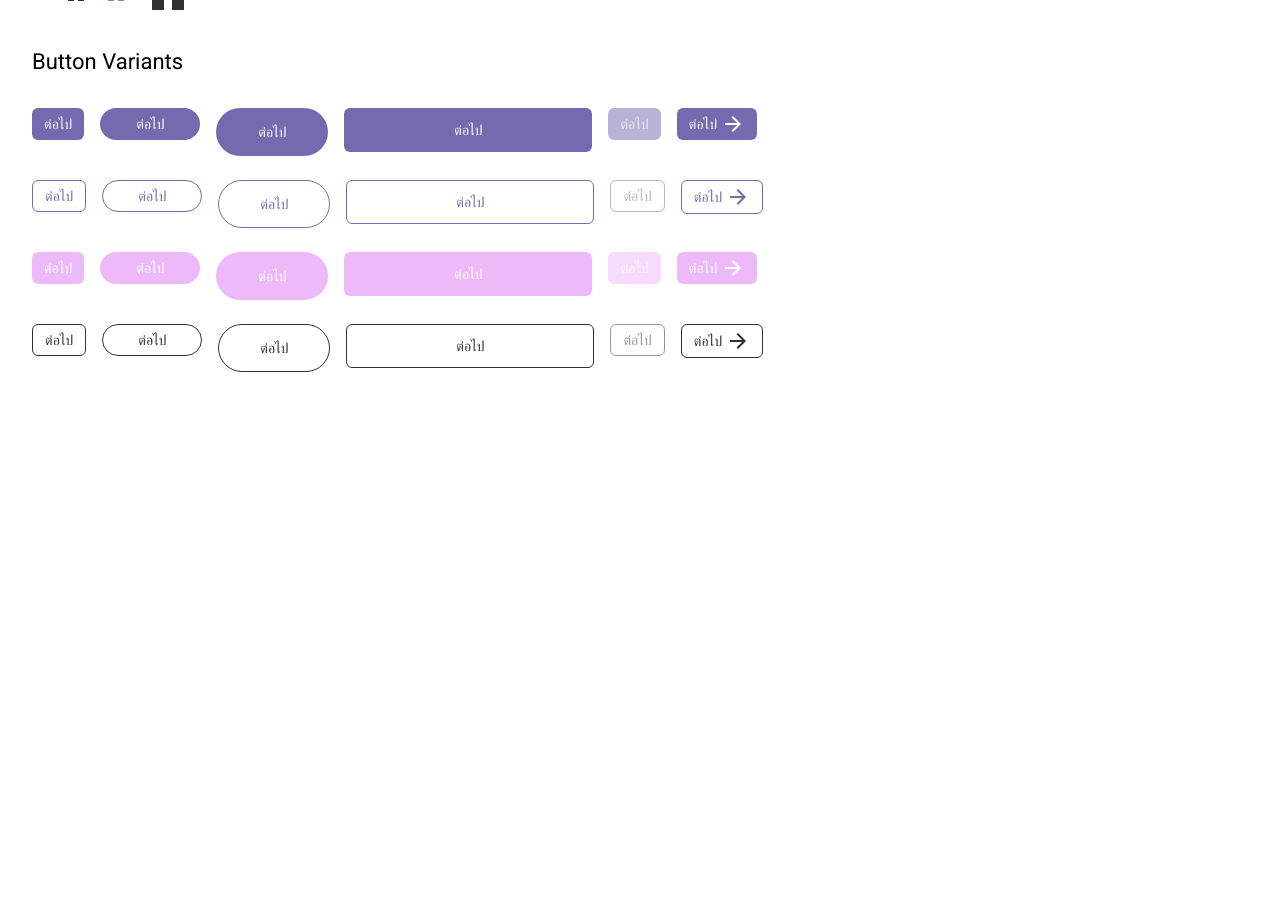
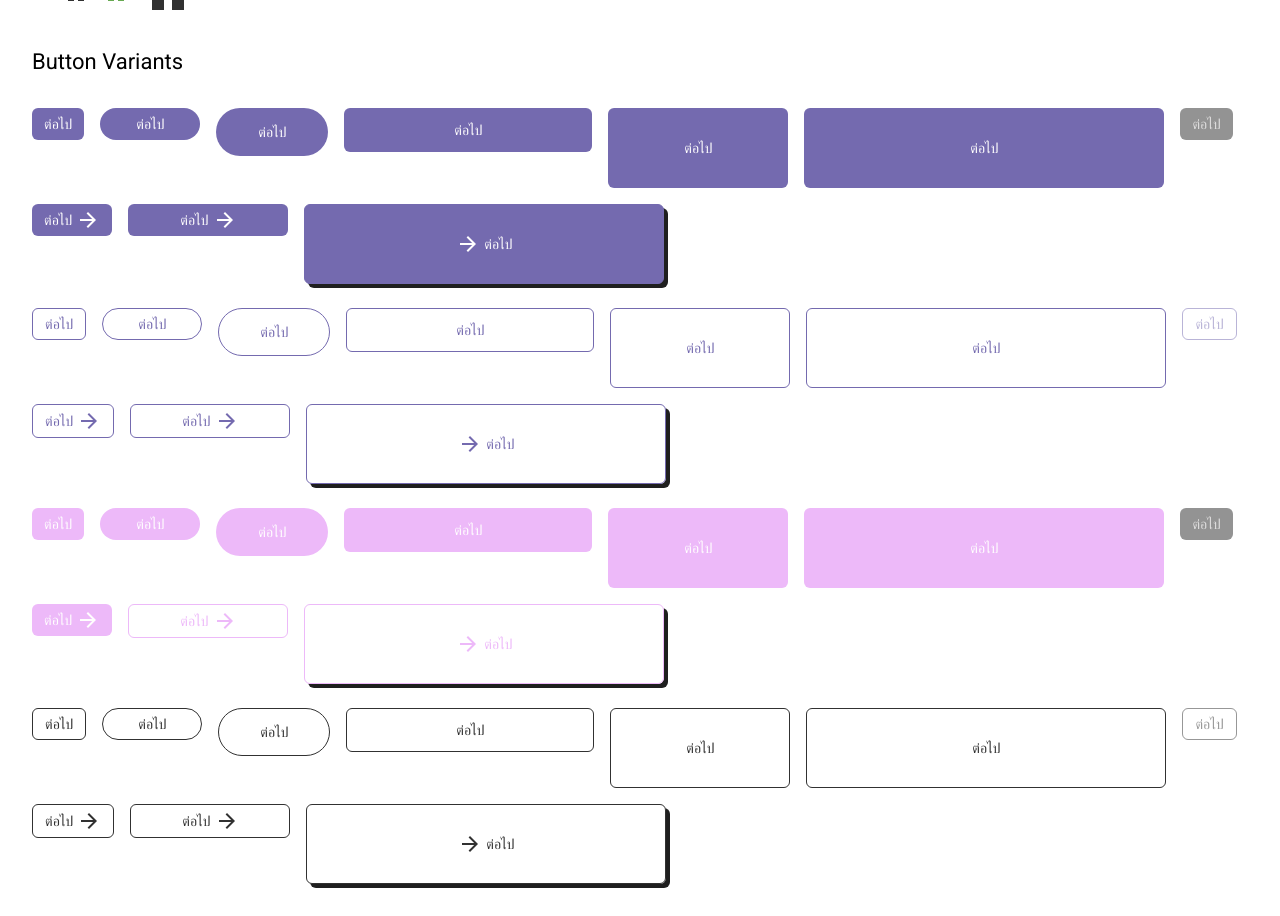
Before and after one commit to isd-sgcu/cucm25-frontend, a React (Vite) app: page / in a window 1280 px wide. Shown: the part 1572-2488 px from the top of the page. Before the commit the page ends 1976 px from the top, so only its background shows below. Built offline with nearby package versions, Linux system fonts and the light colour scheme.

Commit message:
fix: change button color bg when disabled

```diff
--- a/src/components/ComponentTest.tsx
+++ b/src/components/ComponentTest.tsx
@@ -3,6 +3,8 @@ import { Button } from "./ui/button";
 
 function ComponentTest() {
   return (
+    <div className="flex flex-col gap-8">
+      {/* Button Variant */}
       <div className="flex flex-col gap-8">
         <h1 className="title-large">Button Variants</h1>
 
@@ -13,10 +15,20 @@ function ComponentTest() {
             <Button size="sm">ต่อไป</Button>
             <Button size="md">ต่อไป</Button>
             <Button size="lg">ต่อไป</Button>
+            <Button size="xl">ต่อไป</Button>
+            <Button size="xxl">ต่อไป</Button>
             <Button disabled>ต่อไป</Button>
             <Button>
               ต่อไป
               <ArrowForward />
+            </Button>
+            <Button style={{ width: 160 }}>
+              ต่อไป
+              <ArrowForward />
+            </Button>
+            <Button size="xxl" className="border shadow-make-cartoonish ">
+              <ArrowForward />
+              ต่อไป
             </Button>
           </div>
 
@@ -32,12 +44,30 @@ function ComponentTest() {
             <Button variant="outline" size="lg">
               ต่อไป
             </Button>
+            <Button variant="outline" size="xl">
+              ต่อไป
+            </Button>
+            <Button variant="outline" size="xxl">
+              ต่อไป
+            </Button>
             <Button variant="outline" disabled>
               ต่อไป
             </Button>
             <Button variant="outline">
               ต่อไป
               <ArrowForward />
+            </Button>
+            <Button variant="outline" style={{ width: 160 }}>
+              ต่อไป
+              <ArrowForward />
+            </Button>
+            <Button
+              variant="outline"
+              size="xxl"
+              className="border shadow-make-cartoonish"
+            >
+              <ArrowForward />
+              ต่อไป
             </Button>
           </div>
 
@@ -53,12 +83,31 @@ function ComponentTest() {
             <Button size="lg" color={"pink"}>
               ต่อไป
             </Button>
+            <Button size="xl" color={"pink"}>
+              ต่อไป
+            </Button>
+            <Button size="xxl" color={"pink"}>
+              ต่อไป
+            </Button>
             <Button disabled color={"pink"}>
               ต่อไป
             </Button>
             <Button color={"pink"}>
               ต่อไป
               <ArrowForward />
+            </Button>
+            <Button variant="outline" color={"pink"} style={{ width: 160 }}>
+              ต่อไป
+              <ArrowForward />
+            </Button>
+            <Button
+              variant="outline"
+              color={"pink"}
+              size="xxl"
+              className="border shadow-make-cartoonish"
+            >
+              <ArrowForward />
+              ต่อไป
             </Button>
           </div>
 
@@ -76,6 +125,12 @@ function ComponentTest() {
             <Button variant="outline" size="lg" color={"black"}>
               ต่อไป
             </Button>
+            <Button variant="outline" size="xl" color={"black"}>
+              ต่อไป
+            </Button>
+            <Button variant="outline" size="xxl" color={"black"}>
+              ต่อไป
+            </Button>
             <Button variant="outline" disabled color={"black"}>
               ต่อไป
             </Button>
@@ -83,6 +138,20 @@ function ComponentTest() {
               ต่อไป
               <ArrowForward />
             </Button>
+            <Button variant="outline" color={"black"} style={{ width: 160 }}>
+              ต่อไป
+              <ArrowForward />
+            </Button>
+            <Button
+              variant="outline"
+              color={"black"}
+              size="xxl"
+              className="border shadow-make-cartoonish"
+            >
+              <ArrowForward />
+              ต่อไป
+            </Button>
+          </div>
         </div>
       </div>
     </div>
--- a/src/components/ui/button.tsx
+++ b/src/components/ui/button.tsx
@@ -5,7 +5,8 @@ import { cva, type VariantProps } from "class-variance-authority";
 import { cn } from "@/lib/utils";
 
 const buttonVariants = cva(
-  "inline-flex items-center justify-center gap-1 px-3 py-1 min-w-fit min-h-fit whitespace-nowrap label-large transition-all disabled:pointer-events-none [&_svg]:pointer-events-none [&_svg:not([class*='size-'])]:size-4 shrink-0 [&_svg]:shrink-0 outline-none",
+  "inline-flex items-center justify-center gap-1 px-3 py-1 min-w-fit min-h-fit whitespace-nowrap label-large transition-all outline-none shrink-0 " +
+    "disabled:pointer-events-none disabled:bg-deep-deep-grey [&_svg]:pointer-events-none [&_svg:not([class*='size-'])]:size-4 [&_svg]:shrink-0",
   {
     variants: {
       variant: {
@@ -17,27 +18,31 @@ const buttonVariants = cva(
         sm: "h-[32px] w-[100px] rounded-full",
         md: "h-[48px] w-[112px] rounded-full",
         lg: "h-[44px] w-[248px] rounded-md",
+
+        // Used in Mod and Admin role along with cartoonish style
+        xl: "h-[80px] w-[180px] rounded-md",
+        xxl: "h-[80px] w-[360px] rounded-md",
       },
       color: {
         purple:
-          "bg-purple text-white border-purple hover:bg-purple/90 disabled:bg-purple/50 disabled:text-white/70",
-        pink: "bg-pink text-white border-pink hover:bg-pink/90 disabled:bg-pink/50 disabled:text-white/70",
+          "bg-purple text-white border-purple hover:bg-purple/90 disabled:text-white/70",
+        pink: "bg-pink text-white border-pink hover:bg-pink/90 disabled:text-white/70",
         "light-pink":
-          "bg-light-pink text-black border-light-pink hover:bg-light-pink/90 disabled:bg-light-pink/50",
+          "bg-light-pink text-black border-light-pink hover:bg-light-pink/90 disabled:text-white/70",
         "vivid-pink":
-          "bg-vivid-pink text-white border-vivid-pink hover:bg-vivid-pink/90 disabled:bg-vivid-pink/50",
+          "bg-vivid-pink text-white border-vivid-pink hover:bg-vivid-pink/90 disabled:text-white/70",
         "light-blue":
-          "bg-light-blue text-black border-light-blue hover:bg-light-blue/90 disabled:bg-light-blue/50",
+          "bg-light-blue text-black border-light-blue hover:bg-light-blue/90 disabled:text-white/70",
         yellow:
-          "bg-yellow text-black border-yellow hover:bg-yellow/90 disabled:bg-yellow/50",
+          "bg-yellow text-black border-yellow hover:bg-yellow/90 disabled:text-white/70",
         white:
-          "bg-white text-black border-grey hover:bg-grey/10 disabled:bg-grey/20",
-        grey: "bg-grey text-black border-deep-grey hover:bg-deep-grey/10 disabled:bg-deep-grey/30",
+          "bg-white text-black border-grey hover:bg-grey/10 disabled:text-white/70",
+        grey: "bg-grey text-black border-deep-grey hover:bg-deep-grey/10 disabled:text-white/70",
         black:
-          "bg-black text-white border-black hover:bg-black/90 disabled:bg-deep-deep-grey/50",
-        red: "bg-red text-white border-red hover:bg-red/90 disabled:bg-red/50",
+          "bg-black text-white border-black hover:bg-black/90 disabled:text-white/70",
+        red: "bg-red text-white border-red hover:bg-red/90 disabled:text-white/70",
         green:
-          "bg-green text-white border-green hover:bg-green/90 disabled:bg-green/50",
+          "bg-green text-white border-green hover:bg-green/90 disabled:text-white/70",
       },
     },
     compoundVariants: [
```
Lines whose indentation alone changed are shown as unchanged.
